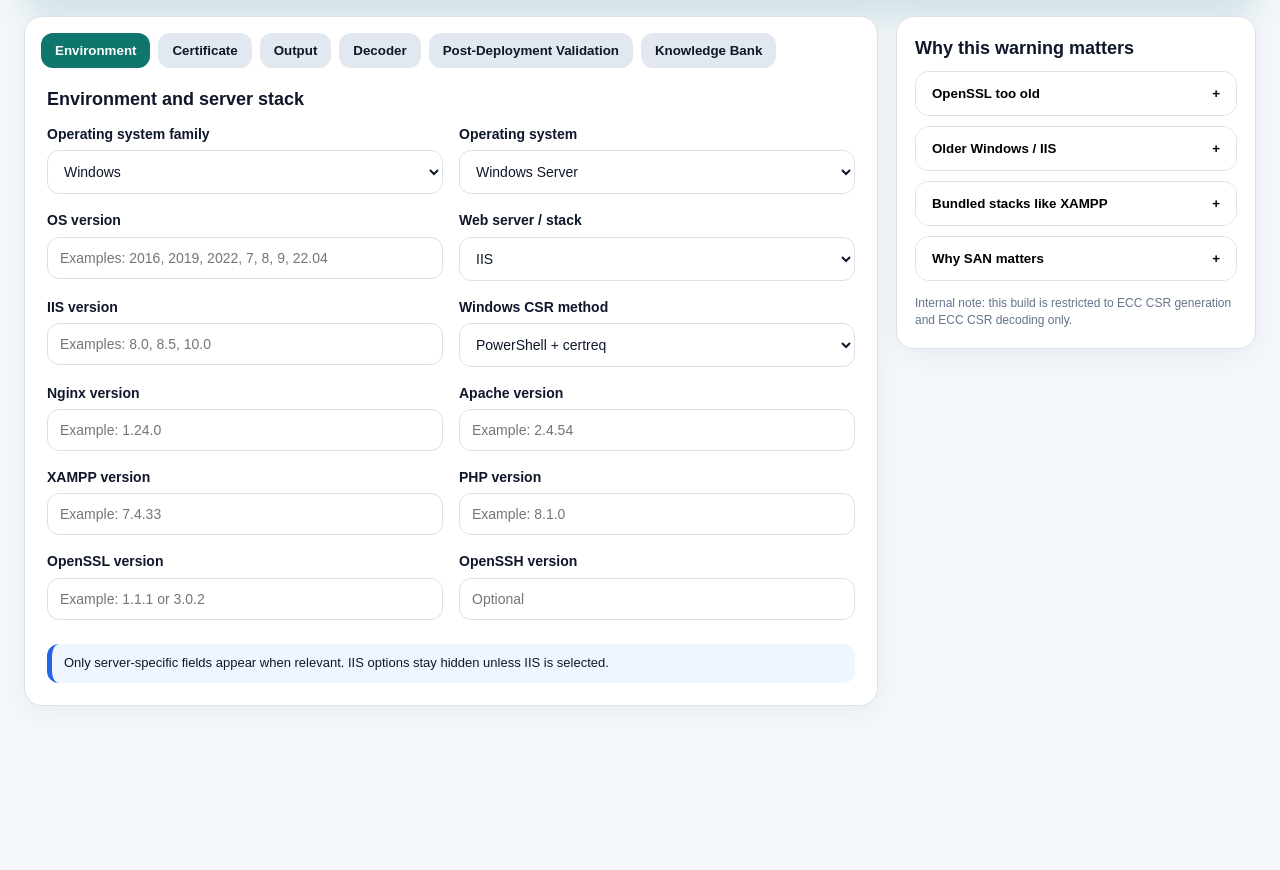
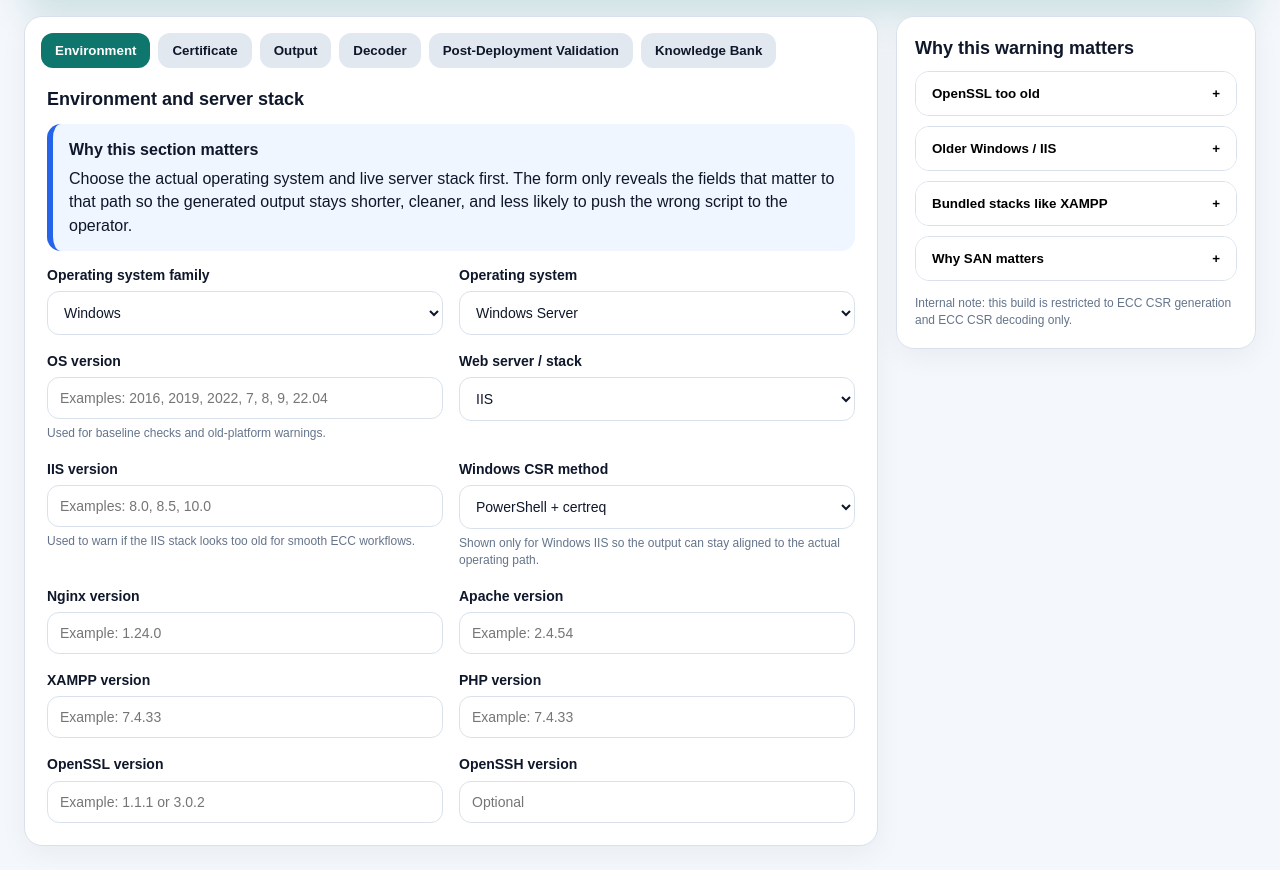
Before and after one commit to Kei-End/decodecsr, a website: page index.html in a window 1280 px wide. Shown: the part 449-1319 px from the top of the page. Before the commit the page ends 1179 px from the top, so only its background shows below. Drawn offline with Linux system fonts and the light colour scheme.

Commit message:
v5,2 Environment UIUX imporve

```diff
--- a/index.html
+++ b/index.html
@@ -245,8 +245,12 @@
         <button class="tab-btn" data-tab="tab-kb">Knowledge Bank</button>
       </div>
 
-      <div id="tab-env" class="tab-panel active">
+            <div id="tab-env" class="tab-panel active">
         <h2 class="section-title">Environment and server stack</h2>
+        <div class="panel info" style="margin-top:0; margin-bottom:14px;">
+          <strong>Why this section matters</strong>
+          Choose the actual operating system and live server stack first. The form only reveals the fields that matter to that path so the generated output stays shorter, cleaner, and less likely to push the wrong script to the operator.
+        </div>
         <div class="grid">
           <div class="field">
             <label for="platform">Operating system family</label>
@@ -259,6 +263,7 @@
           <div class="field">
             <label for="osVersion">OS version</label>
             <input id="osVersion" placeholder="Examples: 2016, 2019, 2022, 7, 8, 9, 22.04">
+            <div class="hint">Used for baseline checks and old-platform warnings.</div>
           </div>
           <div class="field">
             <label for="server">Web server / stack</label>
@@ -267,10 +272,12 @@
           <div class="field" id="field_iisVersion" hidden>
             <label for="iisVersion">IIS version</label>
             <input id="iisVersion" placeholder="Examples: 8.0, 8.5, 10.0">
+            <div class="hint">Used to warn if the IIS stack looks too old for smooth ECC workflows.</div>
           </div>
           <div class="field" id="field_iisMethod" hidden>
             <label for="iisMethod">Windows CSR method</label>
             <select id="iisMethod"><option value="powershell">PowerShell + certreq</option><option value="gui">IIS GUI guidance</option><option value="both">Both</option></select>
+            <div class="hint">Shown only for Windows IIS so the output can stay aligned to the actual operating path.</div>
           </div>
           <div class="field" id="field_nginxVersion" hidden>
             <label for="nginxVersion">Nginx version</label>
@@ -286,7 +293,7 @@
           </div>
           <div class="field" id="field_phpVersion" hidden>
             <label for="phpVersion">PHP version</label>
-            <input id="phpVersion" placeholder="Example: 8.1.0">
+            <input id="phpVersion" placeholder="Example: 7.4.33">
           </div>
           <div class="field" id="field_opensslVersion">
             <label for="opensslVersion">OpenSSL version</label>
@@ -296,7 +303,6 @@
             <label for="opensshVersion">OpenSSH version</label>
             <input id="opensshVersion" placeholder="Optional">
           </div>
-          <div class="full inline-help">Only server-specific fields appear when relevant. IIS options stay hidden unless IIS is selected.</div>
         </div>
       </div>
 
```
